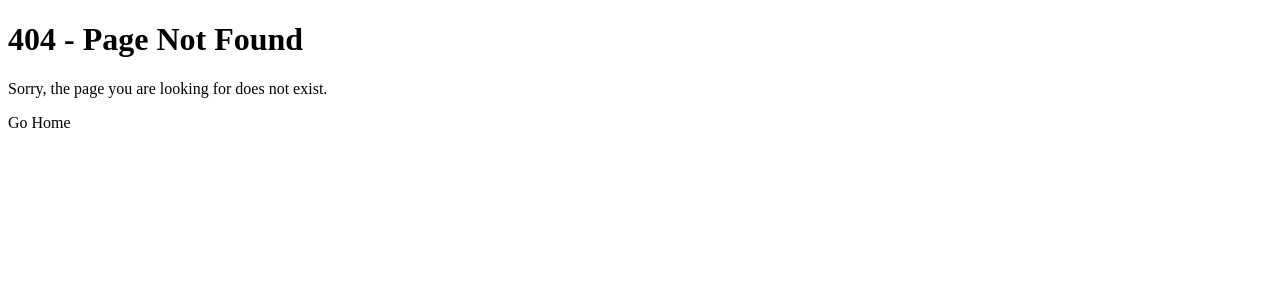
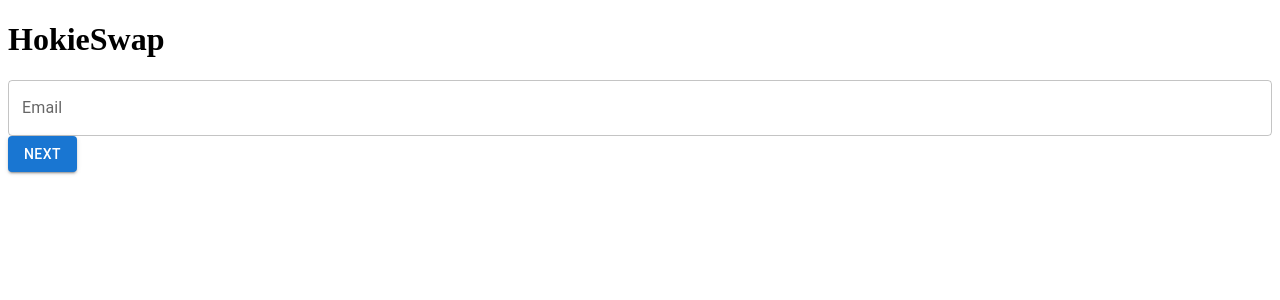
Before and after one commit to ikoide/vthacks2024, a React app in the folder frontend/: page /login-or-signup in a window 1280 px wide. Before the commit this address had no page. Shown: the top 300 px of the page. Built offline with nearby package versions, Linux system fonts and the light colour scheme; the HTML template or start-up script is replaced by a standard one.

Commit message:
asdfasdf

```diff
--- a/frontend/package.json
+++ b/frontend/package.json
@@ -10,9 +10,13 @@
     "preview": "vite preview"
   },
   "dependencies": {
+    "@emotion/react": "^11.13.3",
+    "@emotion/styled": "^11.13.0",
+    "@mui/material": "^6.1.0",
     "react": "^18.3.1",
     "react-dom": "^18.3.1",
-    "react-router-dom": "^6.26.2"
+    "react-router-dom": "^6.26.2",
+    "sass": "^1.78.0"
   },
   "devDependencies": {
     "@eslint/js": "^9.9.0",
--- a/frontend/src/App.tsx
+++ b/frontend/src/App.tsx
@@ -2,6 +2,7 @@
 import { useState, useEffect } from 'react';
 
 import HomePage from './pages/HomePage';
+import LoginPageAndSignUp from './pages/LoginAndSignupPage';
 import NotFound404 from './components/HTTPErrors/NotFound404';
 
 
@@ -10,13 +11,14 @@
   const [userData, setUserData] = useState({});
 
   useEffect(() => {
-    setUserData({ name: 'Guest' });
+    setUserData({});
   }, []);
 
   return (
     <>
     <Routes key={location.pathname} location={location}>
       <Route path="/" element={<HomePage userData={userData} />} />
+      <Route path="/login-or-signup" element={<LoginPageAndSignUp setUserData={setUserData} />} />
       <Route path="*" element={<NotFound404 />} />
     </Routes>
     </>
--- a/frontend/src/pages/HomePage/index.tsx
+++ b/frontend/src/pages/HomePage/index.tsx
@@ -1,15 +1,48 @@
- const HomePage = ( { userData }: any ): JSX.Element => {
+import React from "react";
+import { useNavigate } from "react-router-dom";
+
+import Button from "@mui/material/Button";
+
+const HomePage = ({ userData }: any): JSX.Element => {
+    const navigate = useNavigate();
+
+    // Check if userData is not null/undefined and has keys (is not an empty object)
+    const isLoggedIn = userData && Object.keys(userData).length > 0;
+
     return (
         <div>
-            <h1>Home Page</h1>
-            {userData && Object.keys(userData).length > 0 ? (
-                <p>Welcome, {userData.name}!</p>
-                ) : (
-                <p>Welcome, Guest!</p>
-                )}
+            {isLoggedIn ? (
+                <div className="landing-page">
+                    <p>Welcome, {userData.name}!</p>
+                    <Button
+                        variant="contained"
+                        className="logout-button"
+                        sx={{ textTransform: 'none' }}
+                        onClick={() => {
+                            // navigate to a logout or user profile page
+                            navigate("/profile");
+                        }}
+                    >
+                        Go to Profile
+                    </Button>
+                </div>
+            ) : (
+                <div className="login">
+                    <p>HokieSWAP</p>
+                    <Button
+                        variant="contained"
+                        className="login-button"
+                        sx={{ textTransform: 'none' }}
+                        onClick={() => {
+                            navigate("/login-or-signup");
+                        }}
+                    >
+                        Login or Sign Up
+                    </Button>
+                </div>
+            )}
         </div>
-        );
-
+    );
 }
 
 export default HomePage;
--- /dev/null
+++ b/frontend/src/pages/LoginAndSignupPage/assets/style.scss
@@ -0,0 +1,48 @@
+.login {
+    display: flex;
+    flex-direction: column;
+    justify-content: center; /* Centering elements vertically */
+    align-items: flex-start;
+    width: 60%;
+    height: 60vh;
+    background-color: #333; /* Dark background */
+    margin: auto; /* Center the .login div horizontally and vertically */
+    position: absolute;
+    top: 0;
+    bottom: 0;
+    left: 0;
+    right: 0;
+
+    .align-container {
+        display: flex;
+        justify-content: space-between;
+        align-items: center;
+        width: 100%;
+        margin-bottom: 20px; /* Space between input and button */
+    }
+
+    .logo {
+        color: white;
+        font-size: 2rem;
+        margin-right: 20px; /* Creates space between logo and input */
+    }
+
+    .login-input-field {
+        flex-grow: 1; /* Pushes the input to the right */
+        display: flex;
+        justify-content: flex-end; /* Aligns the input to the right */
+        width: 100%;
+    }
+
+    .login-input {
+        background-color: #b0b0b0; /* Light gray input field background */
+        width: 300px; /* Width of input field */
+    }
+
+    .login-button {
+        align-self: flex-end; /* Right-align the button */
+        background-color: #3f7fbf; /* Blue button color */
+        color: white;
+        margin-top: 10px; /* Space between input and button */
+    }
+}
--- /dev/null
+++ b/frontend/src/pages/LoginAndSignupPage/index.tsx
@@ -0,0 +1,77 @@
+import TextField from "@mui/material/TextField";
+import Button from "@mui/material/Button";
+
+import { useRef, useState } from "react";
+// import "./assets/style.scss"
+/// create interface for page
+
+// can be EMAIL, PASSWORD, SIGNUP
+enum Page {
+  EMAIL,
+  PASSWORD,
+  SIGNUP
+}
+
+
+const LoginPageAndSignUp = ({ setUserData }: any): JSX.Element => {
+
+    const email_ref = useRef<HTMLInputElement>(null);
+    const password_ref = useRef<HTMLInputElement>(null);
+
+
+    const[page, setPage] = useState<Page>(Page.EMAIL);
+
+
+    const handleNext = () => {
+      // if email page
+      if(page === Page.EMAIL){
+        // check if email has an account in the database
+
+      }
+    }
+
+  return (
+    <>
+      <div className="login">
+          <div className="logo">
+            <h1>HokieSwap</h1>
+          </div>
+          <div className="login-input-field">
+            {
+              page === Page.EMAIL ? (
+                <TextField
+                  inputRef={email_ref}
+                  label="Email"
+                  variant="outlined"
+                  fullWidth
+                />
+              ) : page === Page.PASSWORD ? (
+                <TextField
+                  inputRef={password_ref}
+                  label="Password"
+                  variant="outlined"
+                  fullWidth
+                />
+              ) : (
+                <TextField
+                  inputRef={email_ref}
+                  label="Email"
+                  variant="outlined"
+                  fullWidth
+                />
+              )
+            }
+          </div>
+        </div>
+        <Button
+          variant="contained"
+          className="login-button"
+          onClick={handleNext}
+        >
+          Next
+        </Button>
+    </>
+  );
+};
+
+export default LoginPageAndSignUp;
--- /dev/null
+++ b/frontend/src/styles/styles.scss
@@ -0,0 +1,3 @@
+.container {
+
+}
```
Also changed, not shown: 1 other file (tests, documents, lock files or other folders).
